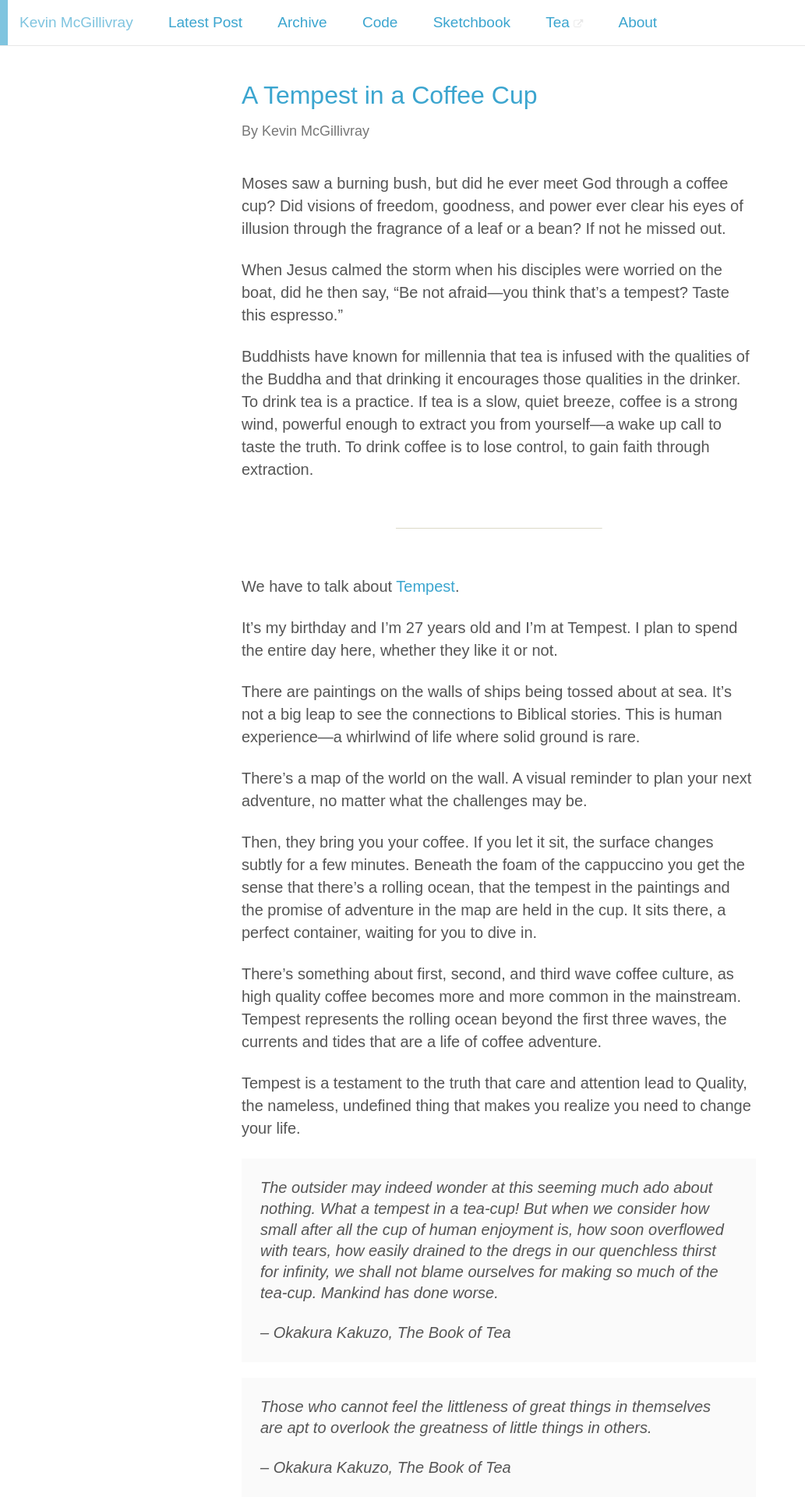
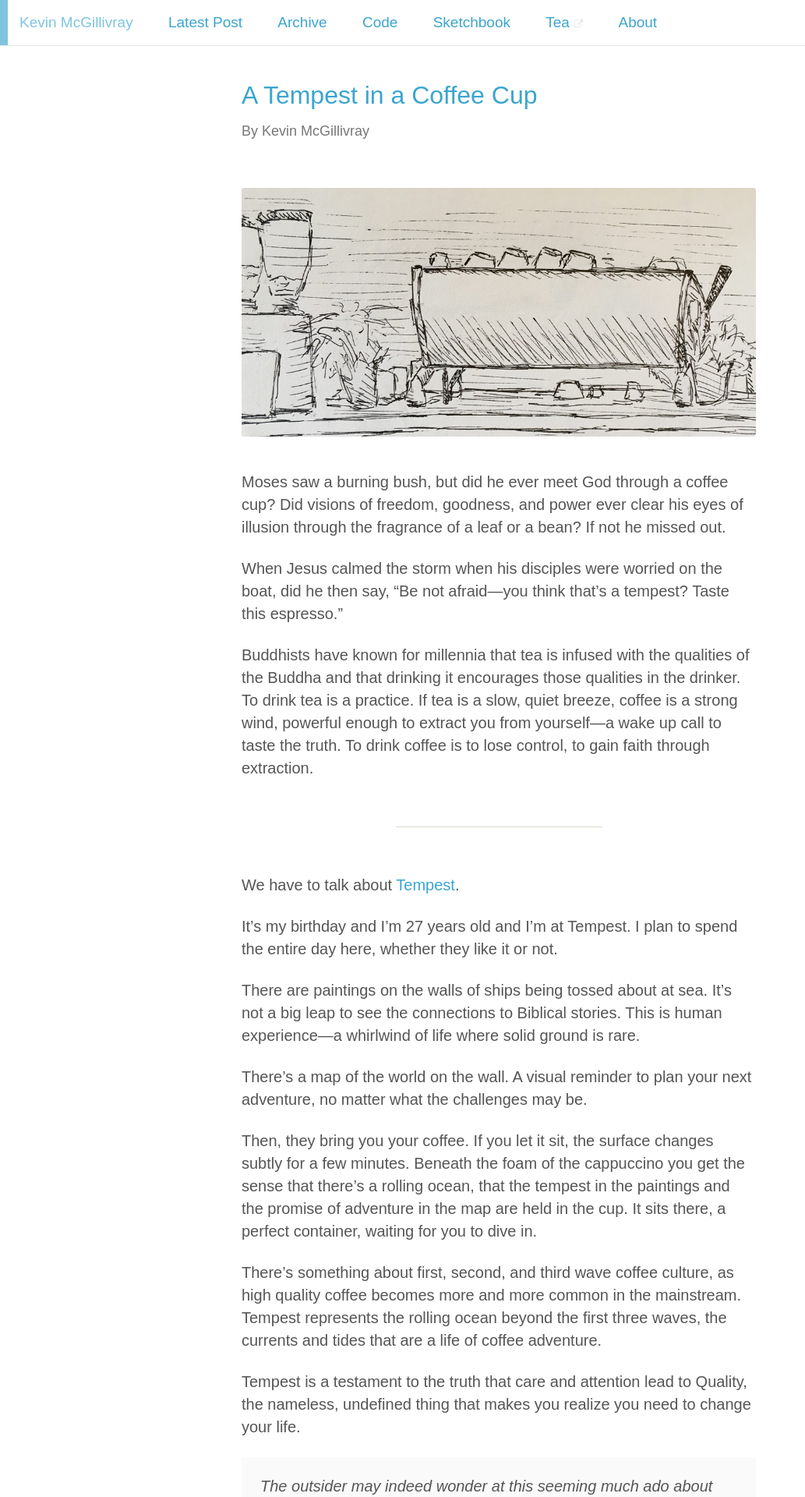
Before and after one commit to kmcgillivray/kmcgillivray.github.io, a Jekyll site: the page built from _posts/2017-02-09-a-tempest-in-a-coffee-cup.md, in a window 1280 px wide. Shown: the top 1920 px of the page at 78% size, without its empty margins (0-1033 px from the left). Built offline with Jekyll 4.4.1, drawn with Linux system fonts in a browser that asks for light colours; nearby versions of some CDN libraries.

Commit message:
Add description and image

```diff
--- a/_posts/2017-02-09-a-tempest-in-a-coffee-cup.md
+++ b/_posts/2017-02-09-a-tempest-in-a-coffee-cup.md
@@ -2,8 +2,11 @@
 layout: post
 title: "A Tempest in a Coffee Cup"
 category: writing
-description: ""
+description: "Be not afraid—you think that's a tempest? Taste this espresso."
+social-image: tempest.jpg
 ---
+
+![Tempest](/img/tempest.jpg)
 
 Moses saw a burning bush, but did he ever meet God through a coffee cup? Did visions of freedom, goodness, and power ever clear his eyes of illusion through the fragrance of a leaf or a bean? If not he missed out.
 
```
Also changed, not shown: img/tempest.jpg (added).
